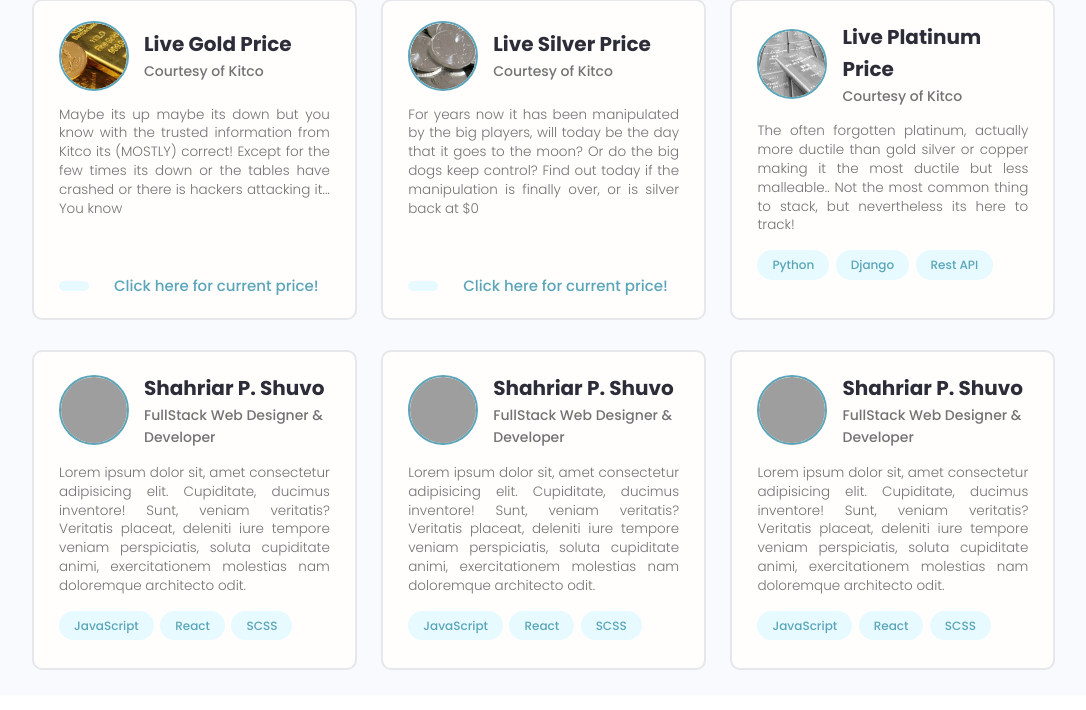
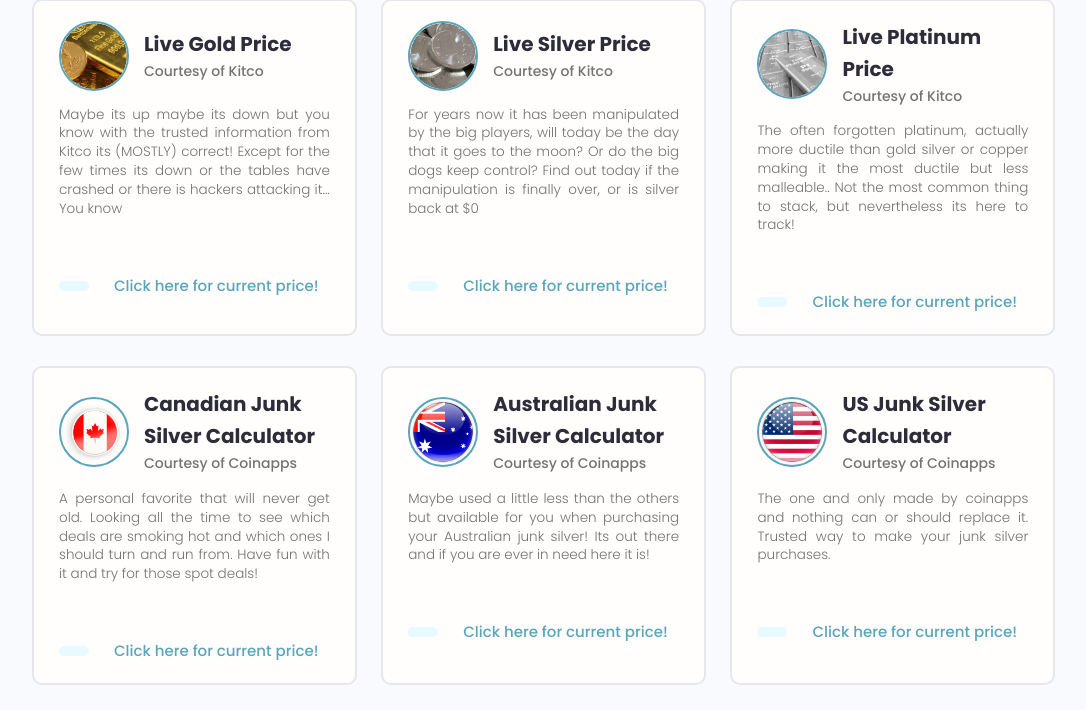
Before and after one commit to Freedomcoding101/metals_tracker, a Django app: template tracker/templates/tracker/index.html in a window 1280 px wide. Shown: the part 482-1192 px from the top of the page, without its empty margins (96-1182 px from the left). Before the commit the page ends 1152 px from the top, so only its background shows below. Run offline with Django 3.2, Linux system fonts and the light colour scheme; the template is opened without the code that fills it, so the values that code supplies are empty; some libraries are stand-ins or nearby versions; grey boxes are pictures that could not be loaded.

Commit message:
cards updated avatars in

```diff
--- a/tracker/templates/tracker/index.html
+++ b/tracker/templates/tracker/index.html
@@ -44,7 +44,7 @@
               </p>
               <div class="dev__skills">
                 <span class="tag tag--pill tag--main">
-                  <a href="https://www.kitco.com/charts/gold"><small>Click here for current price!</small></a>
+                  <a href="https://www.kitco.com/charts/gold" target="_blank"><small>Click here for current price!</small></a>
                 </span>
               </div>
             </a>
@@ -67,7 +67,7 @@
               </p>
               <div class="dev__skills">
                 <span class="tag tag--pill tag--main">
-                  <a href="https://www.kitco.com/charts/silver"><small>Click here for current price!</small></a>
+                  <a href="https://www.kitco.com/charts/silver" target="_blank"><small>Click here for current price!</small></a>
                 </span>
               </div>
             </a>
@@ -90,13 +90,7 @@
               </p>
               <div class="dev__skills">
                 <span class="tag tag--pill tag--main">
-                  <small>Python</small>
-                </span>
-                <span class="tag tag--pill tag--main">
-                  <small>Django</small>
-                </span>
-                <span class="tag tag--pill tag--main">
-                  <small>Rest API</small>
+                  <a href="https://www.kitco.com/charts/platinum" target="_blank"><small>Click here for current price!</small></a>
                 </span>
               </div>
             </a>
@@ -106,26 +100,20 @@
           <div class="dev">
             <a href="/profile.html" class="card__body">
               <div class="dev__profile">
-                <img class="avatar avatar--md" src="https://avatars.githubusercontent.com/u/22437186" alt="image" />
+                <img class="avatar avatar--md" src="{% static 'images/canada_flag_avatar.png' %}" alt="image" />
                 <div class="dev__meta">
-                  <h3>Shahriar P. Shuvo</h3>
-                  <h5>FullStack Web Designer & Developer</h5>
+                  <h3>Canadian Junk Silver Calculator</h3>
+                  <h5>Courtesy of Coinapps</h5>
                 </div>
               </div>
               <p class="dev__info">
-                Lorem ipsum dolor sit, amet consectetur adipisicing elit. Cupiditate, ducimus inventore! Sunt,
-                veniam veritatis? Veritatis placeat, deleniti iure tempore veniam perspiciatis, soluta cupiditate
-                animi, exercitationem molestias nam doloremque architecto odit.
+                A personal favorite that will never get old. Looking all the time to see which deals
+                are smoking hot and which ones I should turn and run from. Have fun with it and
+                try for those spot deals!
               </p>
               <div class="dev__skills">
                 <span class="tag tag--pill tag--main">
-                  <small>JavaScript</small>
-                </span>
-                <span class="tag tag--pill tag--main">
-                  <small>React</small>
-                </span>
-                <span class="tag tag--pill tag--main">
-                  <small>SCSS</small>
+                  <a href="http://coinapps.com/silver/coin/canadian/calculator/#menu" target="_blank"><small>Click here for current price!</small></a>
                 </span>
               </div>
             </a>
@@ -135,26 +123,19 @@
           <div class="dev">
             <a href="/profile.html" class="card__body">
               <div class="dev__profile">
-                <img class="avatar avatar--md" src="https://avatars.githubusercontent.com/u/22437186" alt="image" />
+                <img class="avatar avatar--md" src="{% static 'images/australia_flag_avatar.png' %}" alt="image" />
                 <div class="dev__meta">
-                  <h3>Shahriar P. Shuvo</h3>
-                  <h5>FullStack Web Designer & Developer</h5>
+                  <h3>Australian Junk Silver Calculator</h3>
+                  <h5>Courtesy of Coinapps</h5>
                 </div>
               </div>
               <p class="dev__info">
-                Lorem ipsum dolor sit, amet consectetur adipisicing elit. Cupiditate, ducimus inventore! Sunt,
-                veniam veritatis? Veritatis placeat, deleniti iure tempore veniam perspiciatis, soluta cupiditate
-                animi, exercitationem molestias nam doloremque architecto odit.
+                Maybe used a little less than the others but available for you when purchasing
+                your Australian junk silver! Its out there and if you are ever in need here it is!
               </p>
               <div class="dev__skills">
                 <span class="tag tag--pill tag--main">
-                  <small>JavaScript</small>
-                </span>
-                <span class="tag tag--pill tag--main">
-                  <small>React</small>
-                </span>
-                <span class="tag tag--pill tag--main">
-                  <small>SCSS</small>
+                  <a href="http://coinapps.com/silver/coin/australian/calculator/" target="_blank"><small>Click here for current price!</small></a>
                 </span>
               </div>
             </a>
@@ -164,26 +145,19 @@
           <div class="dev">
             <a href="/profile.html" class="card__body">
               <div class="dev__profile">
-                <img class="avatar avatar--md" src="https://avatars.githubusercontent.com/u/22437186" alt="image" />
+                <img class="avatar avatar--md" src="{% static 'images/united_states_avatar.png' %}" alt="image" />
                 <div class="dev__meta">
-                  <h3>Shahriar P. Shuvo</h3>
-                  <h5>FullStack Web Designer & Developer</h5>
+                  <h3>US Junk Silver Calculator</h3>
+                  <h5>Courtesy of Coinapps</h5>
                 </div>
               </div>
               <p class="dev__info">
-                Lorem ipsum dolor sit, amet consectetur adipisicing elit. Cupiditate, ducimus inventore! Sunt,
-                veniam veritatis? Veritatis placeat, deleniti iure tempore veniam perspiciatis, soluta cupiditate
-                animi, exercitationem molestias nam doloremque architecto odit.
+                The one and only made by coinapps and nothing can or should replace it. Trusted
+                way to make your junk silver purchases.
               </p>
               <div class="dev__skills">
                 <span class="tag tag--pill tag--main">
-                  <small>JavaScript</small>
-                </span>
-                <span class="tag tag--pill tag--main">
-                  <small>React</small>
-                </span>
-                <span class="tag tag--pill tag--main">
-                  <small>SCSS</small>
+                  <a href="http://coinapps.com/silver/coin/calculator/" target="_blank"><small>Click here for current price!</small></a>
                 </span>
               </div>
             </a>
```
Also changed, not shown: static/images/australia_flag_avatar.png (added), static/images/canada_flag_avatar.png (added), static/images/united_states_avatar.png (added).
